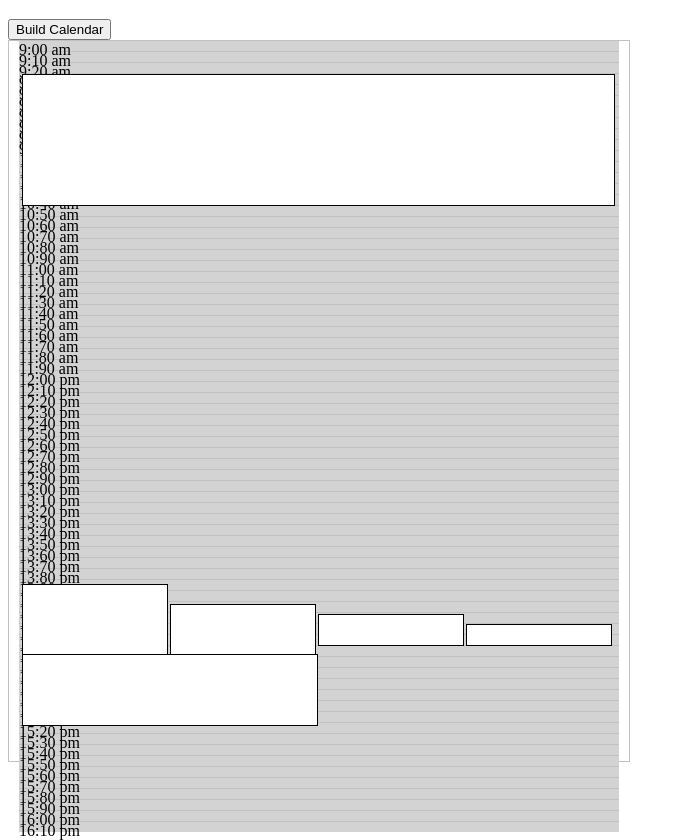
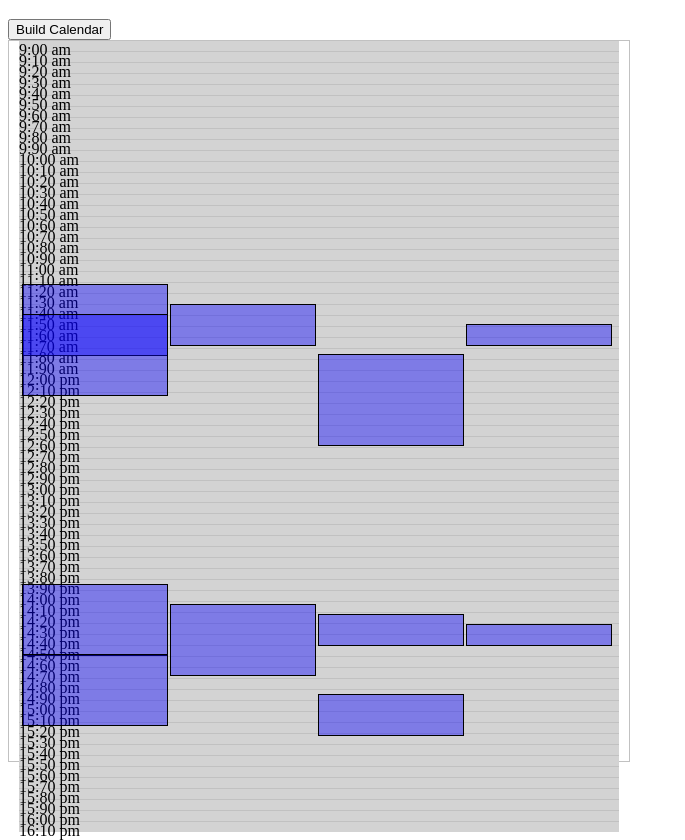
Before and after one commit to j-garrett/calendar-vanillaJS, a plain HTML site: page index.html in a window 1280 px wide. Shown: the part 61-901 px from the top of the page, without its empty margins (0-685 px from the left). Drawn offline with Linux system fonts and the light colour scheme.

Commit message:
handle constrained width, but not yet indenting for overlapping groups

```diff
--- a/app.js
+++ b/app.js
@@ -63,6 +63,9 @@ class Calendar {
     var nodes;
     var node;
     var indent = 10;
+    // If the first element in map (assuming map is organized by start times) already has a width then we know that the max width of all following cannot be larger, right?
+    // This won't necessarily work when the third calendar item is being odd about overlapping
+    var maxWidth = this.data.baseWidth;
     for (var entry of classesMap) {
       key = entry[0];
       val = entry[1];
@@ -71,6 +74,9 @@ class Calendar {
       // console.log('key: ', key);
       // console.log('nodes to be moved: ', nodes);
       for (var i = 0; i < nodes.length; i += 1) {
+        if (nodes[i].style.width !== '') {
+          maxWidth = Math.min(nodes[i].style.width.slice(0, -2), maxWidth);
+        }
         node = nodes[i];
         console.log('node: ', node);
         console.log('indent val: ', indent);
@@ -80,7 +86,7 @@ class Calendar {
         // console.log('(this.data.baseWidth / val): ', (this.data.baseWidth / val));
         var newWidth = Math.floor(this.data.baseWidth / val);
         if (node.style.width === '' || node.style.width.slice(0, -2) > newWidth) {
-          node.style.width = newWidth - classesMap.size + 'px';
+          node.style.width = Math.min(maxWidth, newWidth - classesMap.size) + 'px';
         }
         // Now we need to set indent correctly
         // indent += 1;
@@ -88,9 +94,11 @@ class Calendar {
         // We don't want to update an indent that already exists (unless removing elements)
         // If left isn't set we initialize to 10
         if (node.style.left === '' || node.style.left === '10px') {
+          console.log('node.style.left unset if statement');
           node.style.left = indent + 'px';
           indent += newWidth;
         } else if (node.style.left.slice(0, -2) > newWidth) {
+          console.log('node.style.left too large if statement');
           node.style.left = indent + 'px';
           indent += newWidth;
         }
--- a/index.html
+++ b/index.html
@@ -5,7 +5,23 @@
         <title>Calendar</title>
         <link rel="stylesheet" href="./main.css">
     </head>
-    <body onload="layOutDay([ {start: 30, end: 150}, {start: 540, end: 600}, {start: 560, end: 620}, {start: 570, end: 590}, {start: 580, end: 590}, {start: 610, end: 670} ]);">
+    <!-- TEST UNSORTED START TIMES -->
+    <body onload="layOutDay([
+      // {start: 30, end: 150},
+
+      {start: 240, end: 300},
+      {start: 260, end: 290},
+      {start: 270, end: 340},
+      {start: 280, end: 290},
+      {start: 310, end: 390},
+
+      {start: 540, end: 600},
+      {start: 560, end: 620},
+      {start: 570, end: 590},
+      {start: 580, end: 590},
+      {start: 610, end: 670},
+      {start: 650, end: 680}
+    ]);">
         <h1>Daily Calendar</h1>
         <button id="build-calendar-button">Build Calendar</button>
         <div id="calendar-container">
--- a/main.css
+++ b/main.css
@@ -23,5 +23,5 @@
   /*width: 592px;*/
   margin: 3px;
   border: 1px solid black;
-  background-color: white;
+  background-color: hsla(242, 100%, 50%, 0.42);
 }
```
